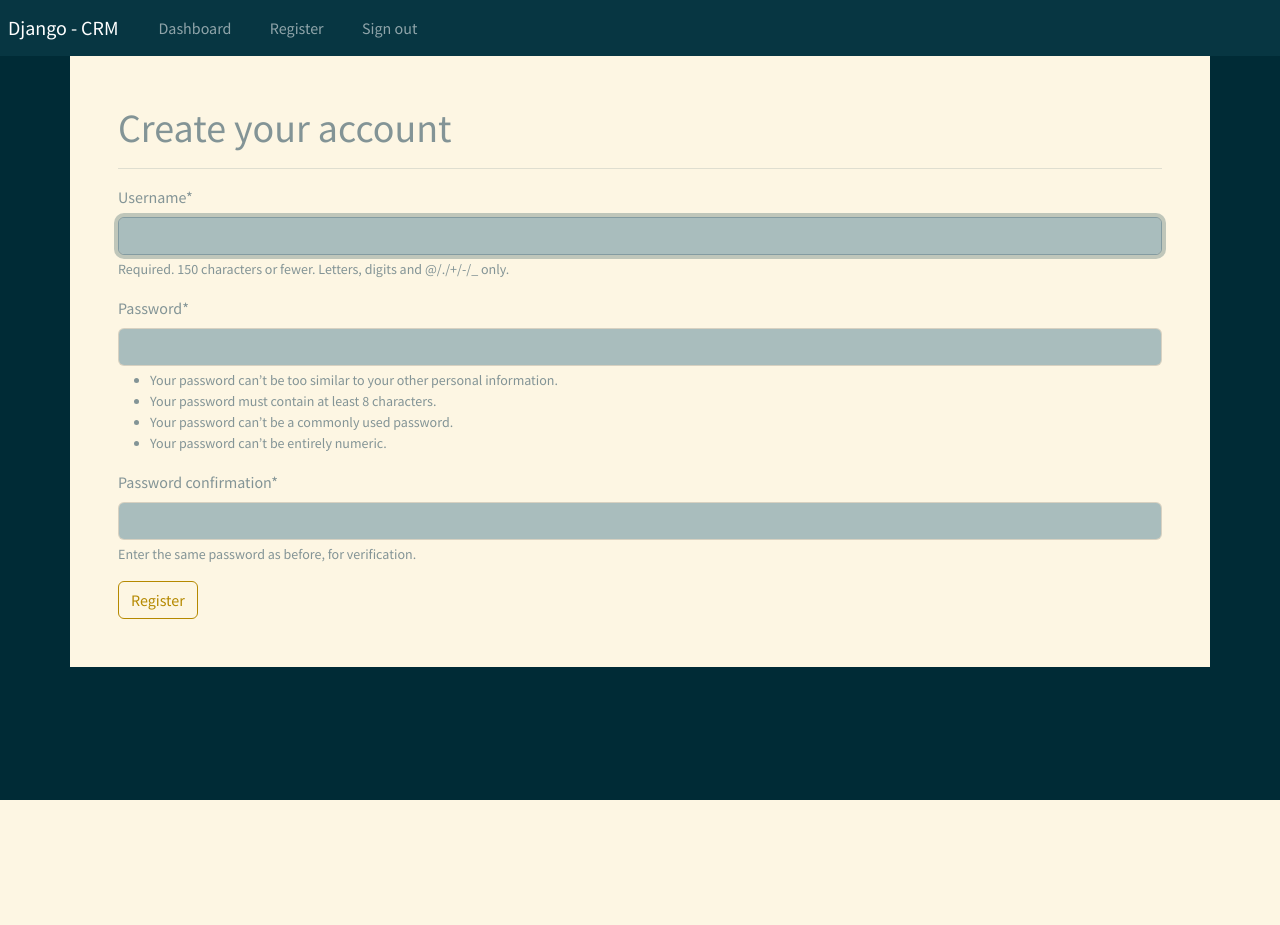
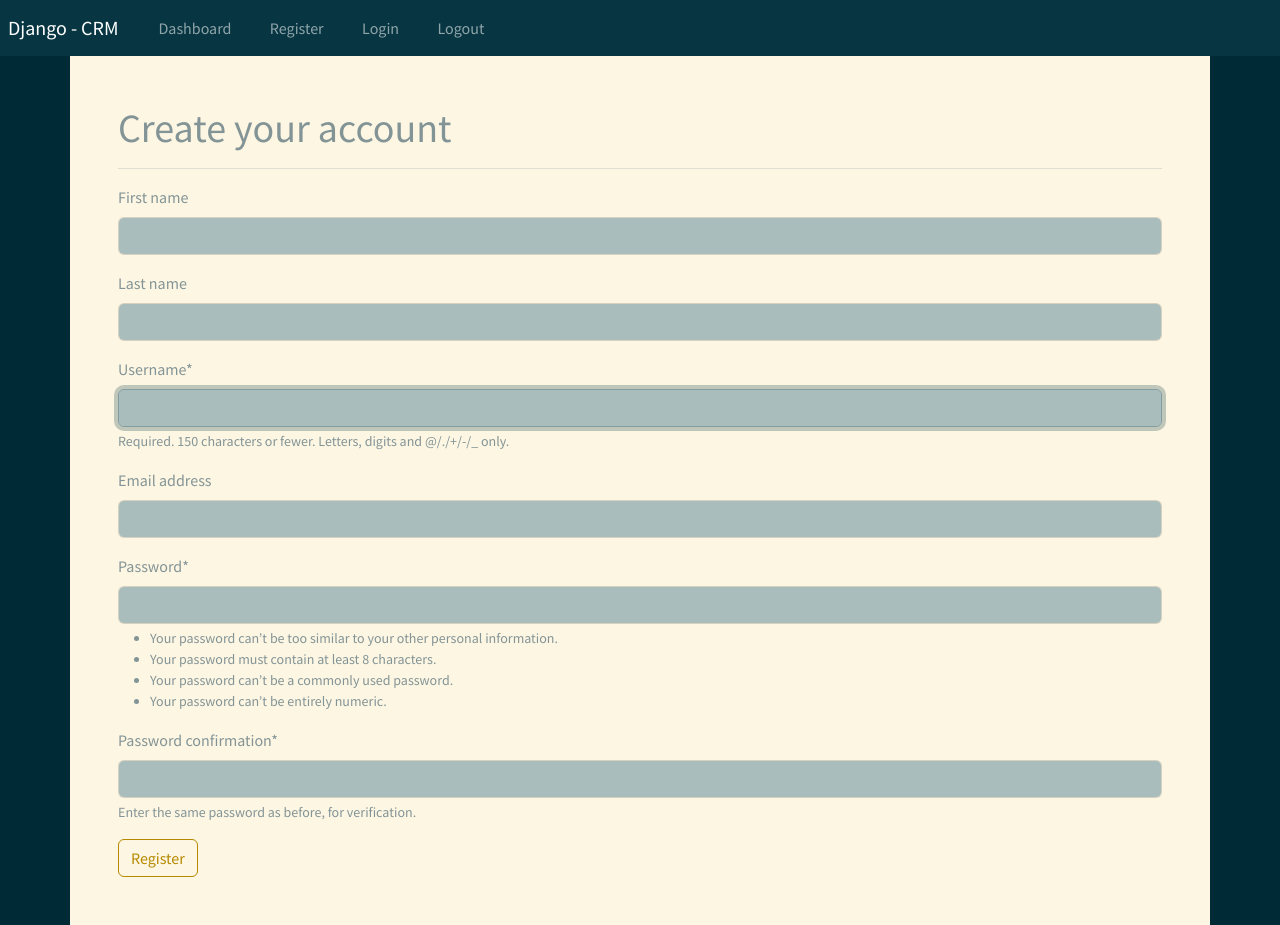
Before and after one commit to Abdulrahman-K-S/CRM-System, a Django app: page /register/ in a window 1280 px wide. Before the commit the page ends 800 px from the top, so only its background shows below. Run offline with Django 5.2, Linux system fonts and the light colour scheme; some libraries are stand-ins or nearby versions.

Commit message:
feat: add login, logout & dashboard

```diff
--- a/CRM/templates/parts/navbar.html
+++ b/CRM/templates/parts/navbar.html
@@ -26,7 +26,11 @@
             </li>
             &nbsp;     &nbsp;     &nbsp;
             <li class="nav-item">
-              <a class="nav-link" href="">Sign out &nbsp; <i class="fa fa-sign-out" aria-hidden="true"></i> </a>
+              <a class="nav-link" href="{% url 'login' %}">Login &nbsp; <i class="fa fa-sign-in" aria-hidden="true"></i> </a>
+            </li>
+            &nbsp;     &nbsp;     &nbsp;
+            <li class="nav-item">
+              <a class="nav-link" href="{% url 'logout' %}">Logout &nbsp; <i class="fa fa-sign-out" aria-hidden="true"></i> </a>
             </li>
             &nbsp;     &nbsp;     &nbsp;
         </ul>
--- /dev/null
+++ b/CRM/templates/web/dashboard.html
@@ -0,0 +1 @@
+<h1>Welcome to our system</h1><a href="{% url 'logout' %}">logout</a>
--- a/CRM/web/forms.py
+++ b/CRM/web/forms.py
@@ -1,9 +1,15 @@
 from django import forms
 from django.contrib.auth.forms import UserCreationForm, AuthenticationForm
 from django.contrib.auth.models import User
+from django.forms.widgets import TextInput, PasswordInput
 
 
 class RegisterUserForm(UserCreationForm):
     class Meta:
         model = User
-        fields = ['username', 'password1', 'password2']
+        fields = ['first_name', 'last_name', 'username', 'email', 'password1', 'password2']
+
+
+class LoginUserForm(AuthenticationForm):
+    username = forms.CharField(widget=TextInput())
+    password = forms.CharField(widget=PasswordInput())
--- a/CRM/web/urls.py
+++ b/CRM/web/urls.py
@@ -3,5 +3,8 @@ from . import views
 
 urlpatterns = [
     path('', views.index),
-    path('register/', views.register, name='register')
+    path('register/', views.register, name='register'),
+    path('login/', views.user_login, name='login'),
+    path('dashboard/', views.dashboard, name='dashboard'),
+    path('logout/', views.user_logout, name='logout')
 ]
--- a/CRM/web/views.py
+++ b/CRM/web/views.py
@@ -1,9 +1,12 @@
 from django.shortcuts import render, redirect
-from .forms import RegisterUserForm
+from .forms import RegisterUserForm, LoginUserForm
+from django.contrib.auth import authenticate, login, logout
+from django.contrib.auth.decorators import login_required
 
 
 def index(request):
     return render(request, 'web/index.html')
+
 
 def register(request):
     form = RegisterUserForm()
@@ -12,9 +15,38 @@ def register(request):
         form = RegisterUserForm(request.POST)
         if form.is_valid():
             form.save()
-            # return redirect('login')
+            return redirect('login')
     else:
         form = RegisterUserForm()
 
     context = {'form': form}
     return render(request, 'web/register.html', context)
+
+
+def user_login(request):
+    form = LoginUserForm()
+
+    if request.method == 'POST':
+        form = LoginUserForm(request, data=request.POST)
+        if form.is_valid():
+            username = request.POST.get('username')
+            password = request.POST.get('password')
+
+            user = authenticate(request, username=username, password=password)
+            if user is not None:
+                login(request, user)
+                return redirect('dashboard')
+    else:
+        form = LoginUserForm()
+
+    context = {'form': form}
+    return render(request, 'web/login.html', context)
+
+
+def user_logout(request):
+    logout(request)
+    return redirect('login')
+
+@login_required(login_url='login')
+def dashboard(request):
+    return render(request, 'web/dashboard.html')
```
Also changed, not shown: CRM/templates/web/login.html (added, +22 -0 lines), CRM/db.sqlite3.
